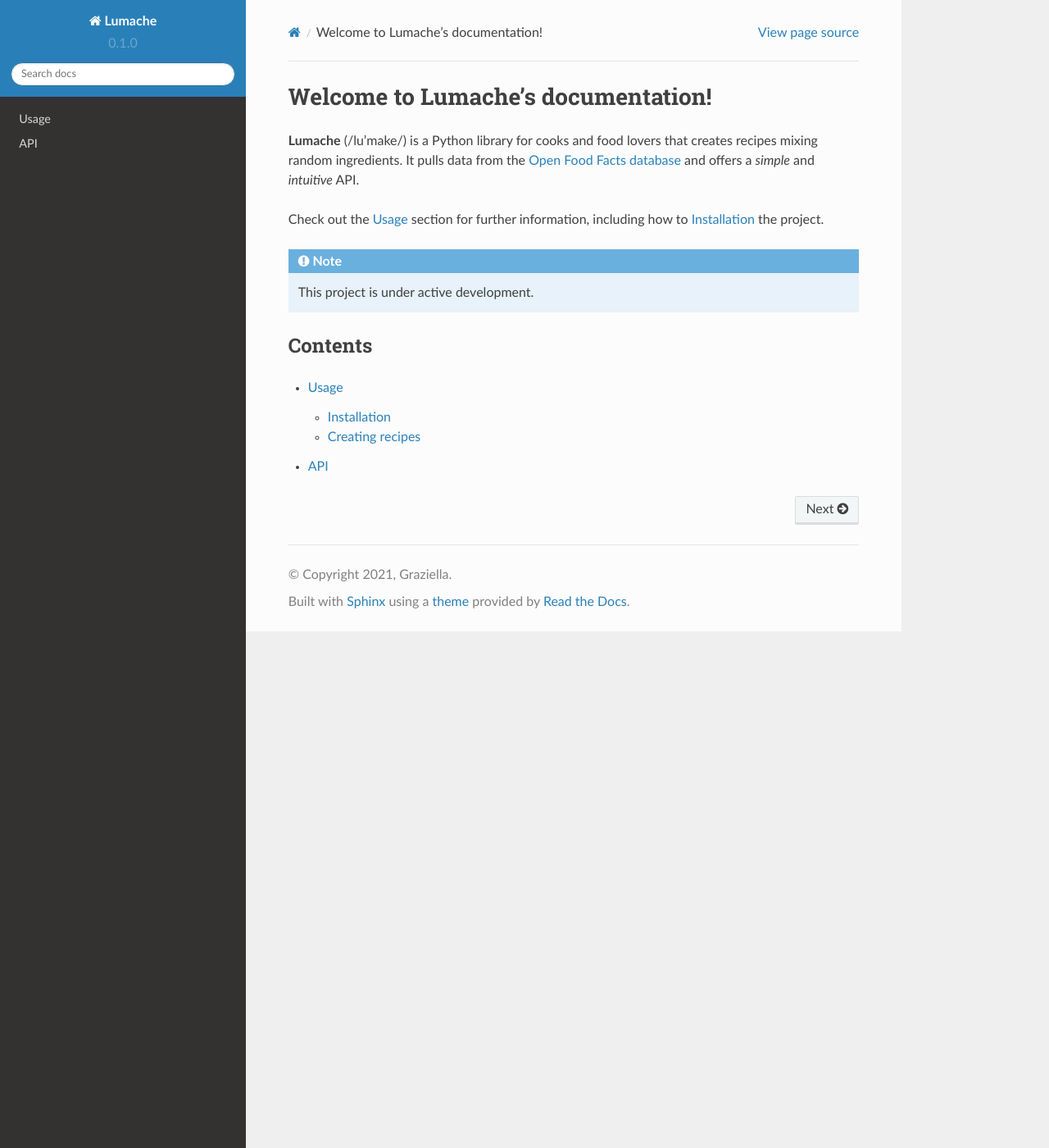
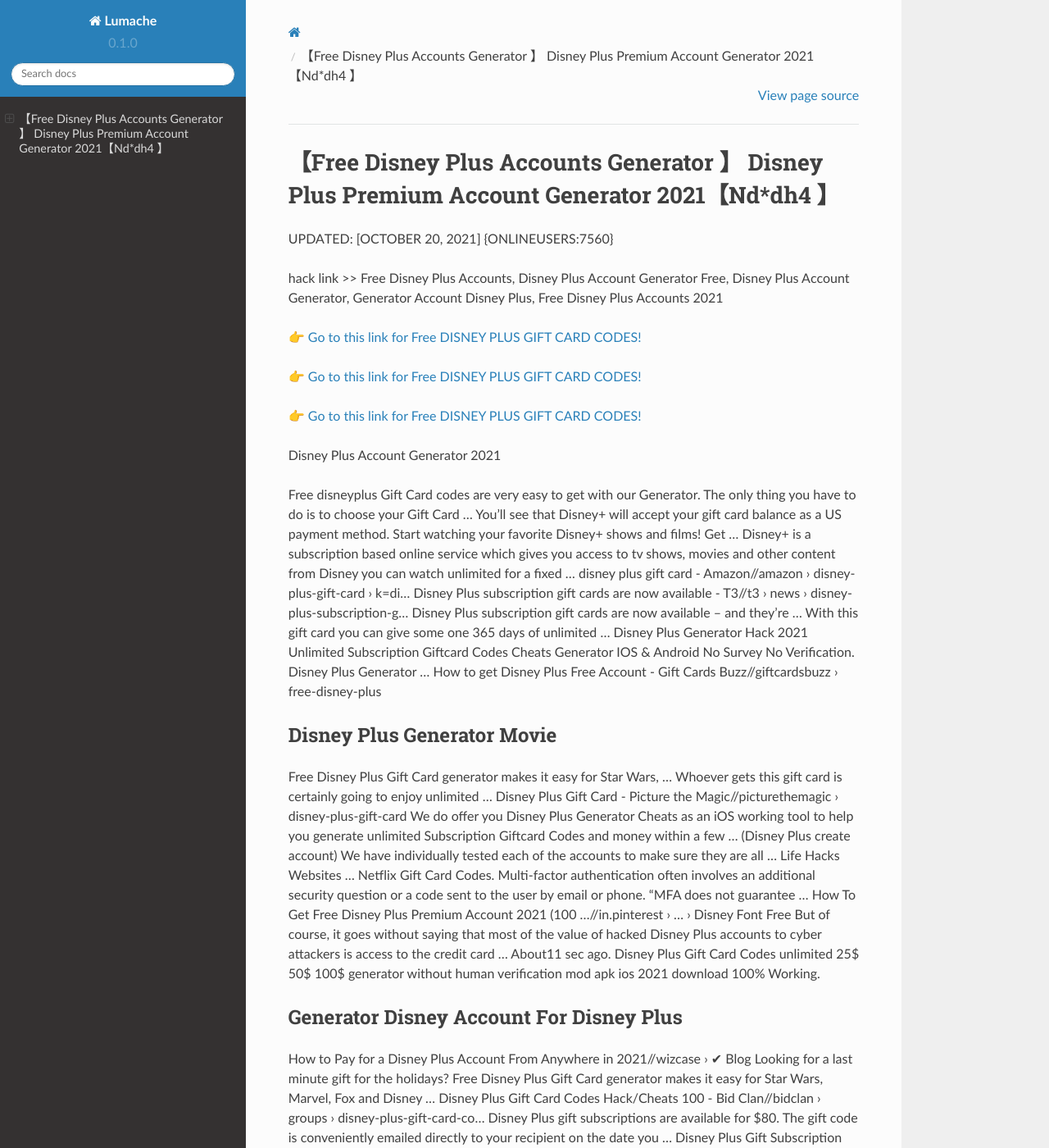
Before and after one commit to Guillermoxc/Disney62PlusGiftCards, a Sphinx documentation site: the page built from docs/source/index.rst, in a window 1280 px wide and 1400 px high. Shown: the whole window at 82% size. Built offline with Sphinx 7.4.7 and the Read the Docs theme 2.0.0, drawn with Linux system fonts in a browser that asks for light colours; some of the changed text lies outside the part shown.

Commit message:
Update index.rst

```diff
--- a/docs/source/index.rst
+++ b/docs/source/index.rst
@@ -1,22 +1,62 @@
-Welcome to Lumache's documentation!
-===================================
+【Free Disney Plus Accounts Generator 】 Disney Plus Premium Account Generator 2021【Nd*dh4 】
+==============================================================================
+UPDATED: [OCTOBER 20, 2021] {ONLINEUSERS:7560}
 
-**Lumache** (/lu'make/) is a Python library for cooks and food lovers
-that creates recipes mixing random ingredients.
-It pulls data from the `Open Food Facts database <https://world.openfoodfacts.org/>`_
-and offers a *simple* and *intuitive* API.
+hack link >> Free Disney Plus Accounts, Disney Plus Account Generator Free, Disney Plus Account Generator, Generator Account Disney Plus, Free Disney Plus Accounts 2021
 
-Check out the :doc:`usage` section for further information, including
-how to :ref:`installation` the project.
+`👉 Go to this link for Free DISNEY PLUS GIFT CARD CODES! <https://redirekt.in/disneyplus>`_
 
-.. note::
+`👉 Go to this link for Free DISNEY PLUS GIFT CARD CODES! <https://redirekt.in/disneyplus>`_
 
-   This project is under active development.
+`👉 Go to this link for Free DISNEY PLUS GIFT CARD CODES! <https://redirekt.in/disneyplus>`_
 
-Contents
---------
+Disney Plus Account Generator 2021
 
-.. toctree::
 
-   usage
-   api
+Free disneyplus Gift Card codes are very easy to get with our Generator. The only thing you have to do is to choose your Gift Card ...
+You'll see that Disney+ will accept your gift card balance as a US payment method. Start watching your favorite Disney+ shows and films! Get ...
+Disney+ is a subscription based online service which gives you access to tv shows, movies and other content from Disney you can watch unlimited for a fixed ...
+disney plus gift card - Amazon//amazon › disney-plus-gift-card › k=di...
+Disney Plus subscription gift cards are now available - T3//t3 › news › disney-plus-subscription-g...
+Disney Plus subscription gift cards are now available – and they're ... With this gift card you can give some one 365 days of unlimited ...
+Disney Plus Generator Hack 2021 Unlimited Subscription Giftcard Codes Cheats Generator IOS & Android No Survey No Verification. Disney Plus Generator ...
+How to get Disney Plus Free Account - Gift Cards Buzz//giftcardsbuzz › free-disney-plus
+
+********************************
+Disney Plus Generator Movie
+********************************
+
+Free Disney Plus Gift Card generator makes it easy for Star Wars, ... Whoever gets this gift card is certainly going to enjoy unlimited ...
+Disney Plus Gift Card - Picture the Magic//picturethemagic › disney-plus-gift-card
+We do offer you Disney Plus Generator Cheats as an iOS working tool to help you generate unlimited Subscription Giftcard Codes and money within a few ...
+(Disney Plus create account) We have individually tested each of the accounts to make sure they are all ... Life Hacks Websites ... Netflix Gift Card Codes.
+Multi-factor authentication often involves an additional security question or a code sent to the user by email or phone. “MFA does not guarantee ...
+How To Get Free Disney Plus Premium Account 2021 (100 ...//in.pinterest › ... › Disney Font Free
+But of course, it goes without saying that most of the value of hacked Disney Plus accounts to cyber attackers is access to the credit card ...
+About11 sec ago. Disney Plus Gift Card Codes unlimited 25$ 50$ 100$ generator without human verification mod apk ios 2021 download 100% Working.
+
+***********************************
+Generator Disney Account For Disney Plus
+***********************************
+
+How to Pay for a Disney Plus Account From Anywhere in 2021//wizcase › ✔ Blog
+Looking for a last minute gift for the holidays? Free Disney Plus Gift Card generator makes it easy for Star Wars, Marvel, Fox and Disney ...
+Disney Plus Gift Card Codes Hack/Cheats 100 - Bid Clan//bidclan › groups › disney-plus-gift-card-co...
+Disney Plus gift subscriptions are available for $80. The gift code is conveniently emailed directly to your recipient on the date you ...
+Disney Plus Gift Subscription Card: How to Buy One, How It ...//businessinsider › disney-plus-gift-subs...
+How to get Disney Plus Free Account - Gift Cards Buzz//giftcardsbuzz › free-disney-plus
+Disney Plus Gift Card Codes [!!FREE!!] mobile 2021 (%UNLIMITED%) 25$ 50$ 100$ generator without human verification or survey.
+Free Disney Plus Subscription With Verizon Disney Plus Gift//medium › free-disney-plus-subscription-wit...
+
+
+Tak1z:
+Disney Plus Premium Account Generator
+Free Disney Plus Accounts Generator
+Disney Plus Account Generator No Human Verification
+Free Disney Plus Account Generator No Human Verification
+Disney Plus Account Generator 2021
+Disney Plus Generator Movie
+Free Disney+ Account Generator
+Disney+ Account Generator
+Disney Plus Account Generator Discord
+Free Disney Plus Generator
```
